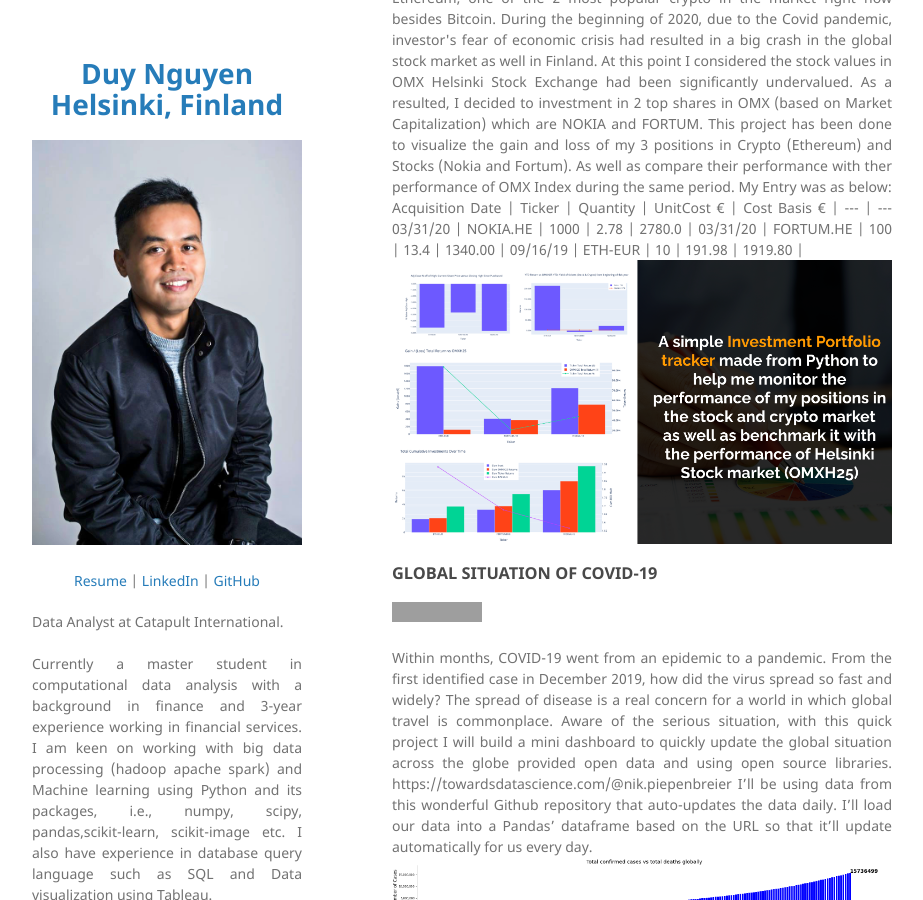
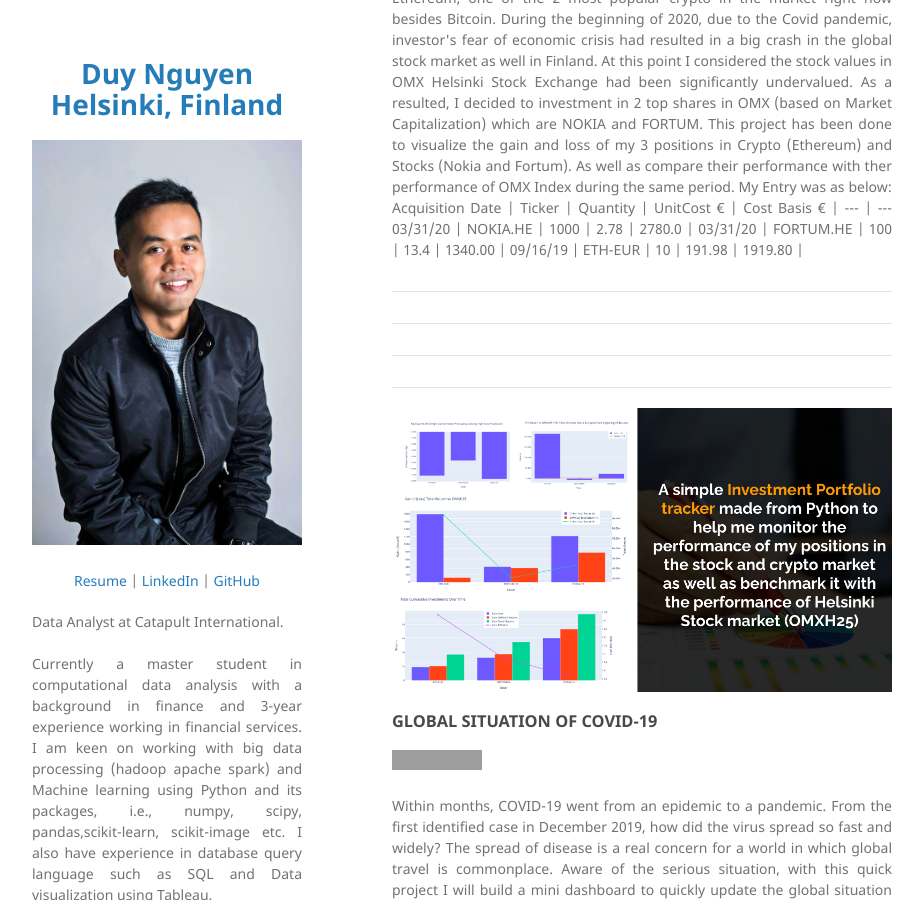
Before and after one commit to duy7590/duy7590.github.io, a Jekyll site: the page built from index.md, in a window 1280 px wide and 900 px high, scrolled down 521 px. Shown: the whole window, without its empty margins (178-1101 px from the left). Built offline with Jekyll 4.4.1, drawn with Linux system fonts in a browser that asks for light colours; our own code applies the rules of GitHub Pages for plain Markdown files; grey boxes are pictures that could not be loaded.

Commit message:
Update index.md

```diff
--- a/index.md
+++ b/index.md
@@ -23,6 +23,44 @@ Acquisition Date | Ticker    | Quantity | UnitCost € | Cost Basis € |
 03/31/20         | FORTUM.HE | 100      | 13.4       | 1340.00      |
 09/16/19         | ETH-EUR   | 10       | 191.98     | 1919.80      |
 </div>
+
+<table>
+<tbody>
+<tr>
+<td>&nbsp;</td>
+<td>&nbsp;</td>
+<td>&nbsp;</td>
+<td>&nbsp;</td>
+<td>&nbsp;</td>
+<td>&nbsp;</td>
+</tr>
+<tr>
+<td>&nbsp;</td>
+<td>&nbsp;</td>
+<td>&nbsp;</td>
+<td>&nbsp;</td>
+<td>&nbsp;</td>
+<td>&nbsp;</td>
+</tr>
+<tr>
+<td>&nbsp;</td>
+<td>&nbsp;</td>
+<td>&nbsp;</td>
+<td>&nbsp;</td>
+<td>&nbsp;</td>
+<td>&nbsp;</td>
+</tr>
+<tr>
+<td>&nbsp;</td>
+<td>&nbsp;</td>
+<td>&nbsp;</td>
+<td>&nbsp;</td>
+<td>&nbsp;</td>
+<td>&nbsp;</td>
+</tr>
+</tbody>
+</table>
+<!-- DivTable.com -->
 
 <img src="images/Portfolio_tracker.png" align="center"/>
 ---
```
